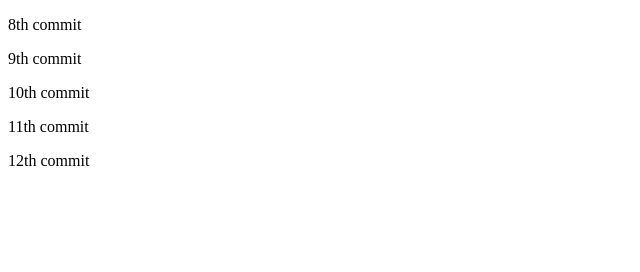
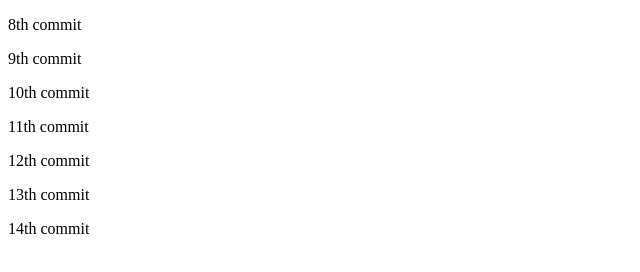
Before and after one commit to Hitham-Hassan2/1st-repo, a plain HTML site: page index.html in a window 1280 px wide. Shown: the whole page, without its empty margins (0-640 px from the left). Drawn offline with Linux system fonts and the light colour scheme.

Commit message:
14th commit

```diff
--- a/index.html
+++ b/index.html
@@ -9,4 +9,6 @@
     <p> 10th commit </p>
     <p> 11th commit </p>
     <p> 12th commit </p>
+    <p> 13th commit </p>
+    <p> 14th commit </p>
 </body>
```
